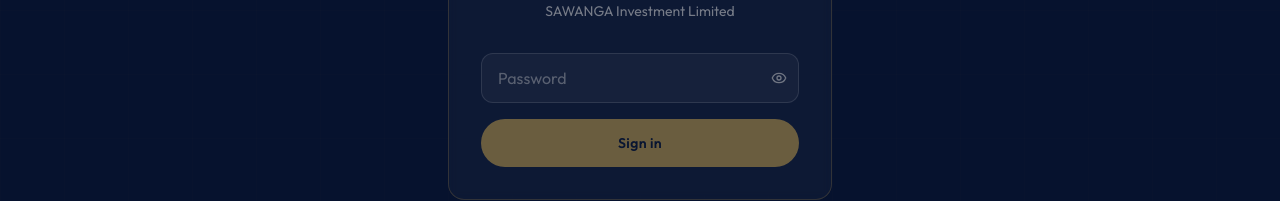
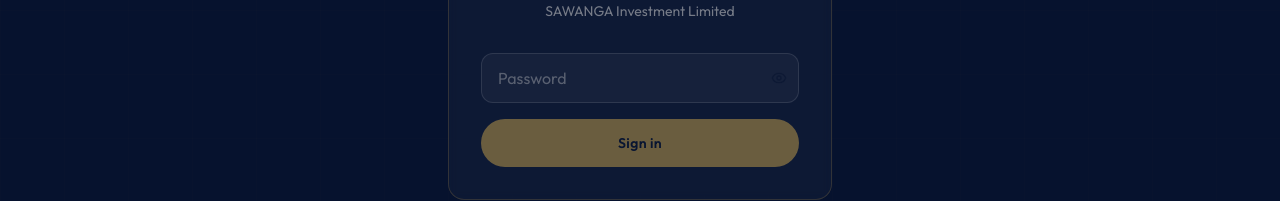
Before and after one commit to bmaitho/Sawanga-Investments, a Next.js app: page /admin in a window 1280 px wide. Shown: the part 374-575 px from the top of the page. Built offline with nearby package versions, Linux system fonts and the light colour scheme; no server answers.

Commit message:
fix: darken password-visibility icon so it's visible on the white input field

```diff
--- a/app/admin/AdminLogin.tsx
+++ b/app/admin/AdminLogin.tsx
@@ -63,7 +63,7 @@
                 onClick={() => setShowPassword((v) => !v)}
                 tabIndex={-1}
                 aria-label={showPassword ? "Hide password" : "Show password"}
-                className="absolute right-3 top-1/2 -translate-y-1/2 text-cream/40 transition hover:text-cream/70"
+                className="absolute right-3 top-1/2 -translate-y-1/2 text-navy-900/50 transition hover:text-navy-900/80"
               >
                 {showPassword ? <EyeOff className="h-4 w-4" /> : <Eye className="h-4 w-4" />}
               </button>
```
